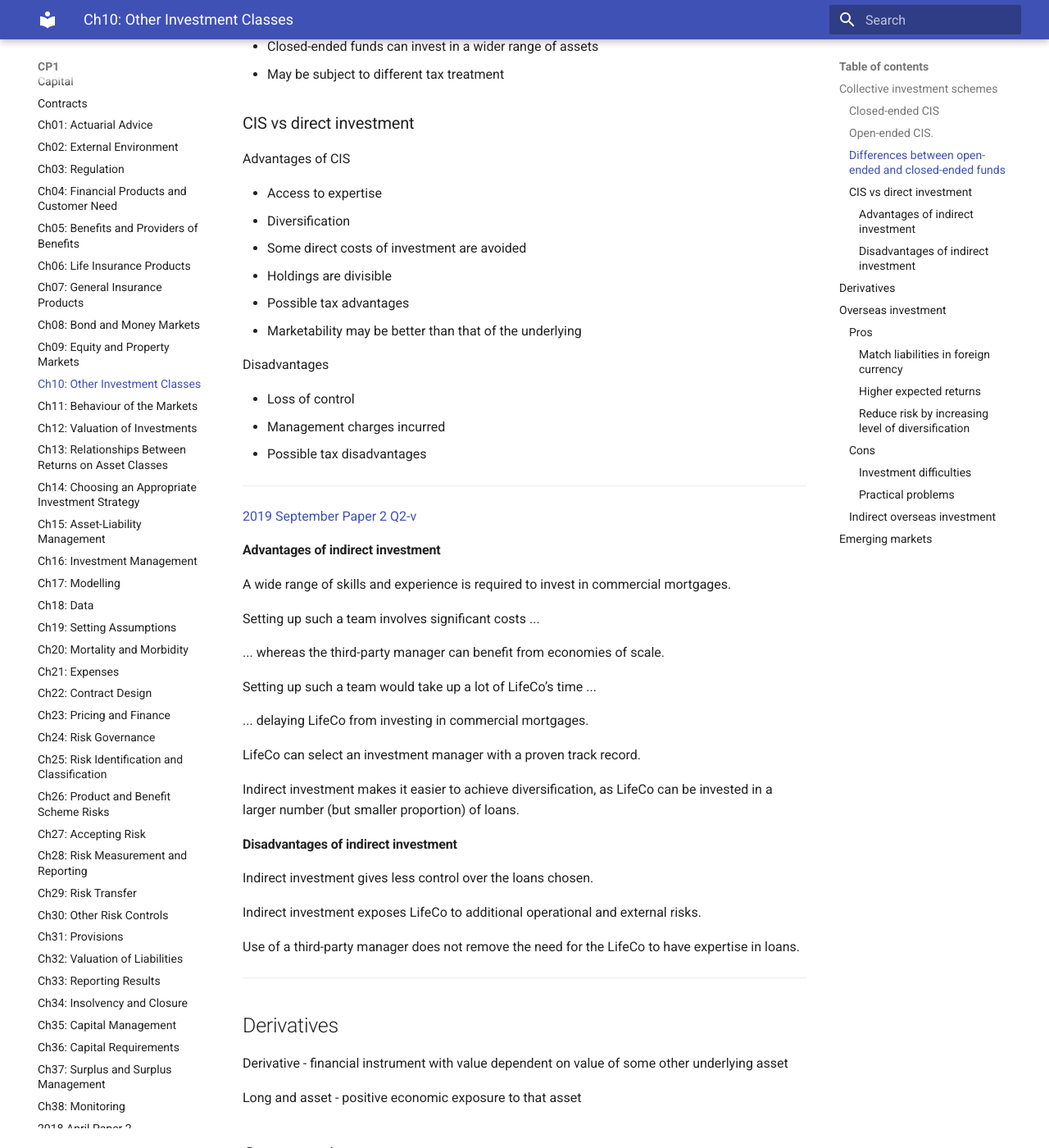
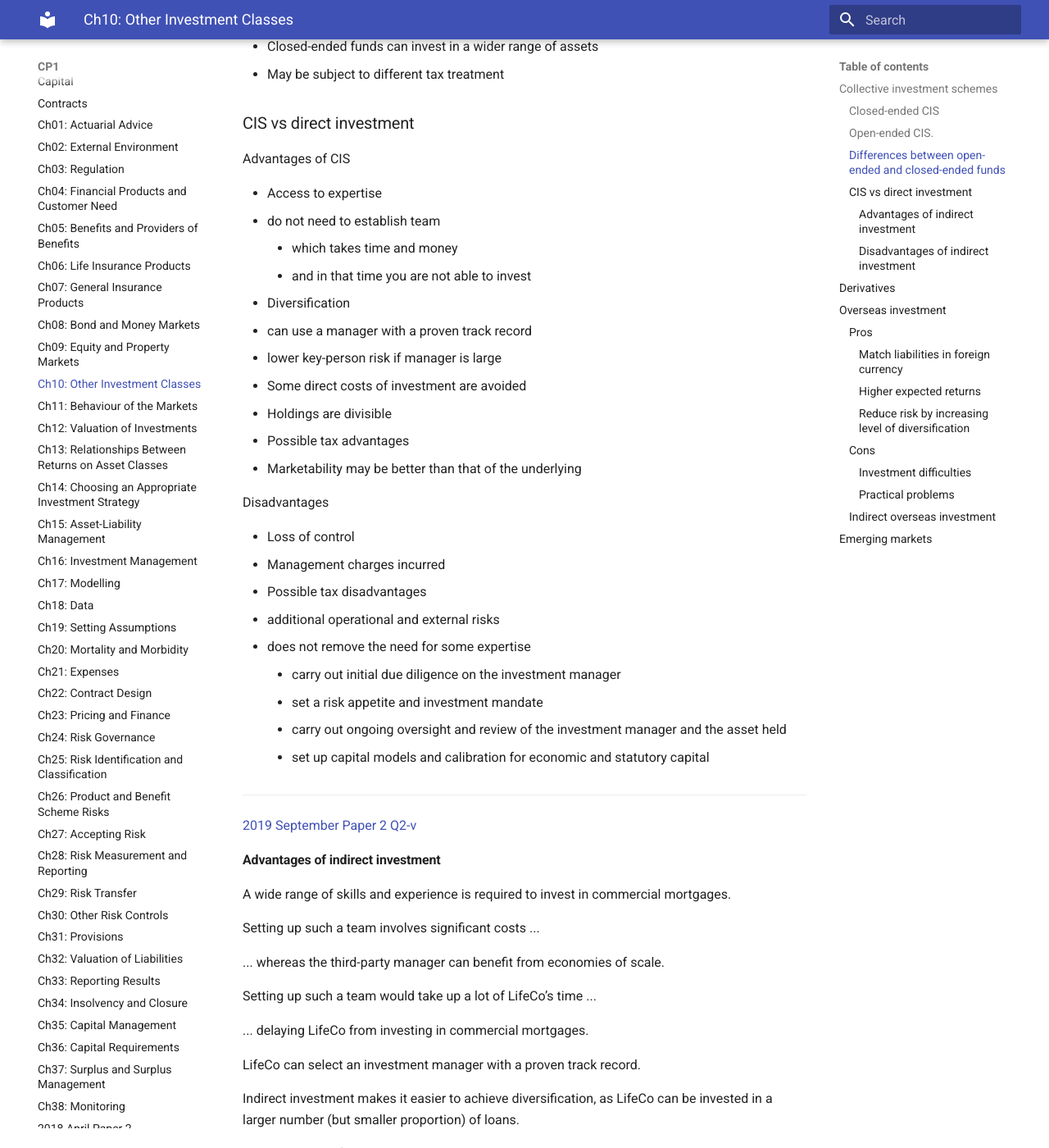
Before and after one commit to samthorold/scribbles, an MkDocs documentation site: the page built from docs/10-other-investment-classes.md, in a window 1280 px wide and 1400 px high, scrolled down 1793 px. Shown: the whole window at 82% size. Built offline with MkDocs 1.6.1 and Material for MkDocs 9.7.7, drawn with Linux system fonts in a browser that asks for light colours.

Commit message:
Progress

```diff
--- a/docs/10-other-investment-classes.md
+++ b/docs/10-other-investment-classes.md
@@ -67,7 +67,12 @@ especially if the investments are unquoted
 Advantages of CIS
 
 - Access to expertise
+- do not need to establish team
+    - which takes time and money
+    - and in that time you are not able to invest
 - Diversification
+- can use a manager with a proven track record
+- lower key-person risk if manager is large
 - Some direct costs of investment are avoided
 - Holdings are divisible
 - Possible tax advantages
@@ -78,6 +83,12 @@ Disadvantages
 - Loss of control
 - Management charges incurred
 - Possible tax disadvantages
+- additional operational and external risks
+- does not remove the need for some expertise
+    - carry out initial due diligence on the investment manager
+    - set a risk appetite and investment mandate
+    - carry out ongoing oversight and review of the investment manager and the asset held
+    - set up capital models and calibration for economic and statutory capital
 
 ---
 
```
Also changed, not shown: docs/index.md (+1 -1 lines), docs/risk.md (+13 -0 lines).
